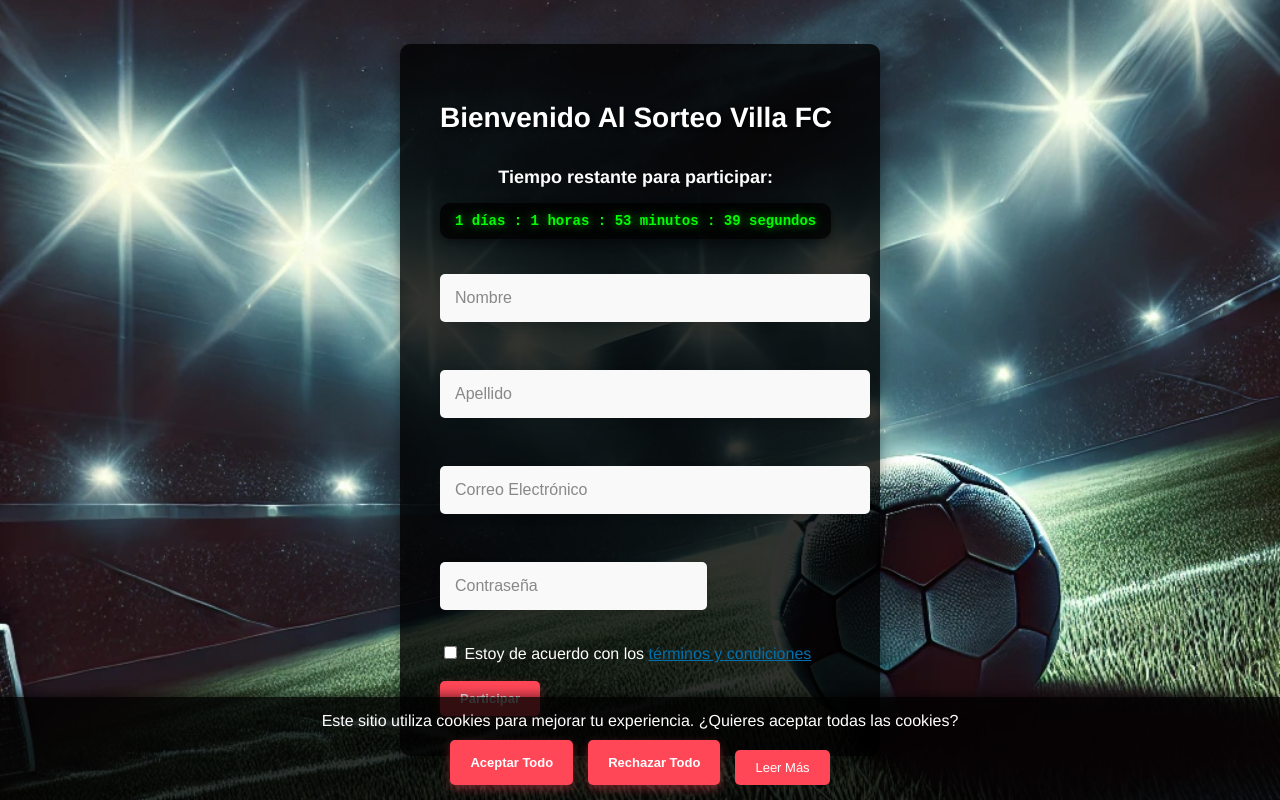
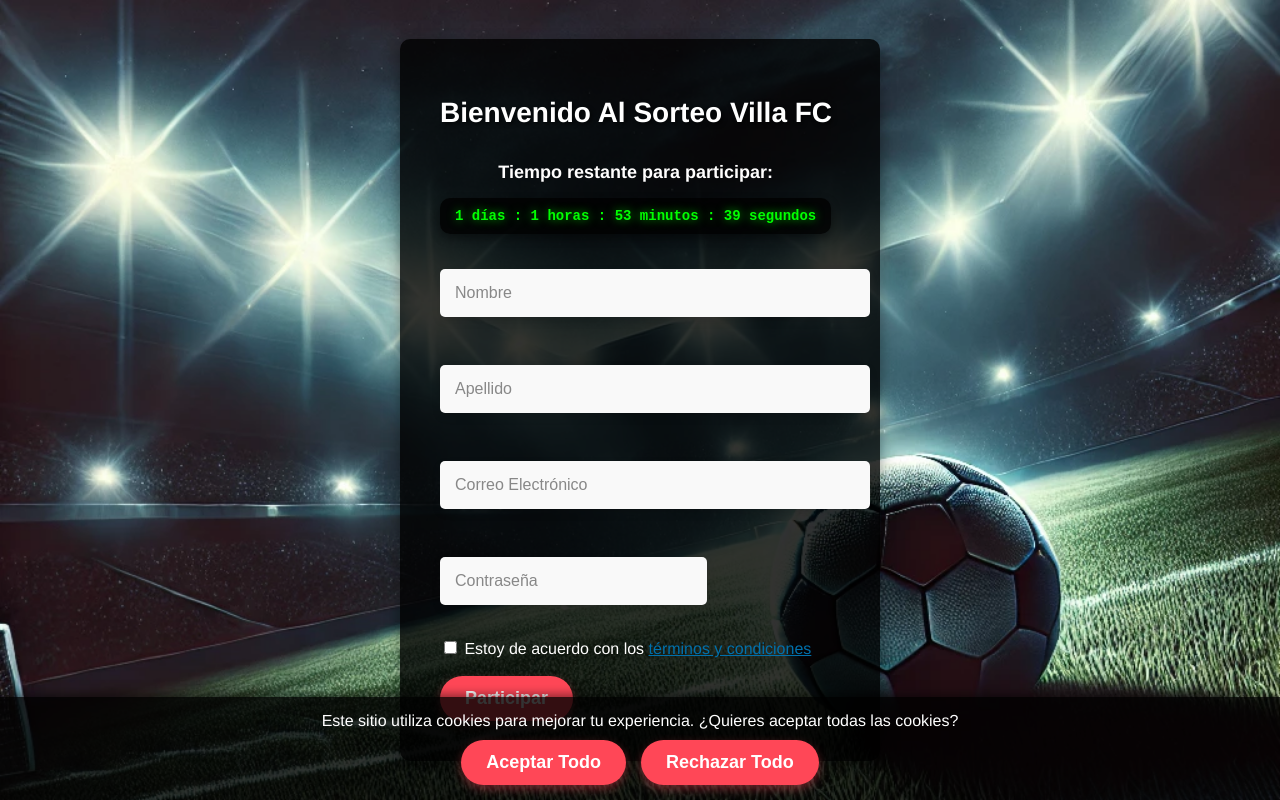
Before and after one commit to sergiobmnv/Proyecto-Sorteo, a website: page index.html in a window 1280 px wide. Drawn offline with nearby package versions, Linux system fonts and the light colour scheme.

Commit message:
cookis funcionando

```diff
--- a/index.css
+++ b/index.css
@@ -244,26 +244,3 @@ a {
     justify-content: center;
     gap: 15px; /* Espaciado entre los botones */
 }
-
-button,
-.read-more {
-    background-color: #ff4757;
-    color: white;
-    border: none;
-    padding: 10px 20px;
-    border-radius: 5px;
-    font-size: 13px;
-    cursor: pointer;
-    transition: background-color 0.3s ease;
-}
-
-button:hover,
-.read-more:hover {
-    background-color: #ff6b81; /* Color más claro al pasar el ratón */
-}
-
-/* Estilo para el enlace "Leer Más" */
-.read-more {
-    text-decoration: none; /* Sin subrayado */
-    margin-top: 10px; /* Espaciado superior */
-}
--- a/index.html
+++ b/index.html
@@ -63,7 +63,6 @@
             <div class="cookie-buttons">
                 <button id="accept-cookies">Aceptar Todo</button>
                 <button id="reject-cookies">Rechazar Todo</button>
-                <a href="#" id="read-more" class="read-more">Leer Más</a>
             </div>
         </div>
 
```
